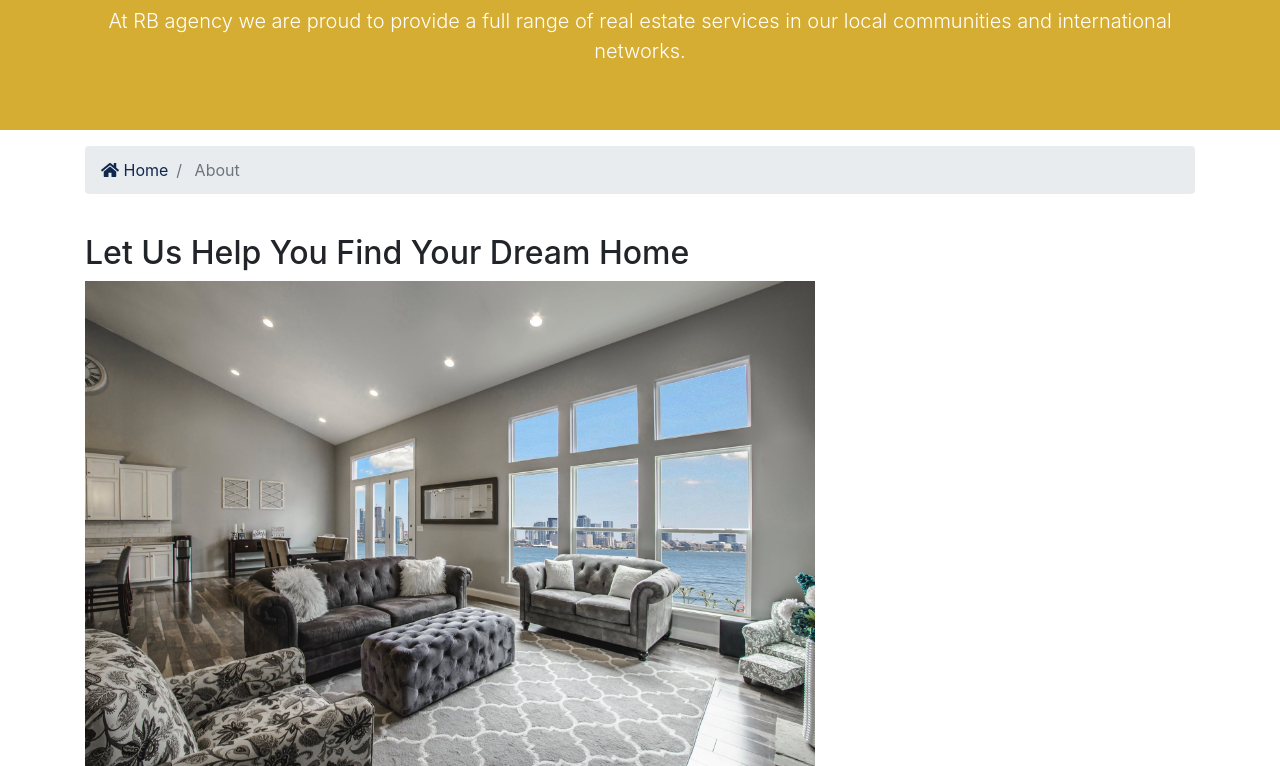
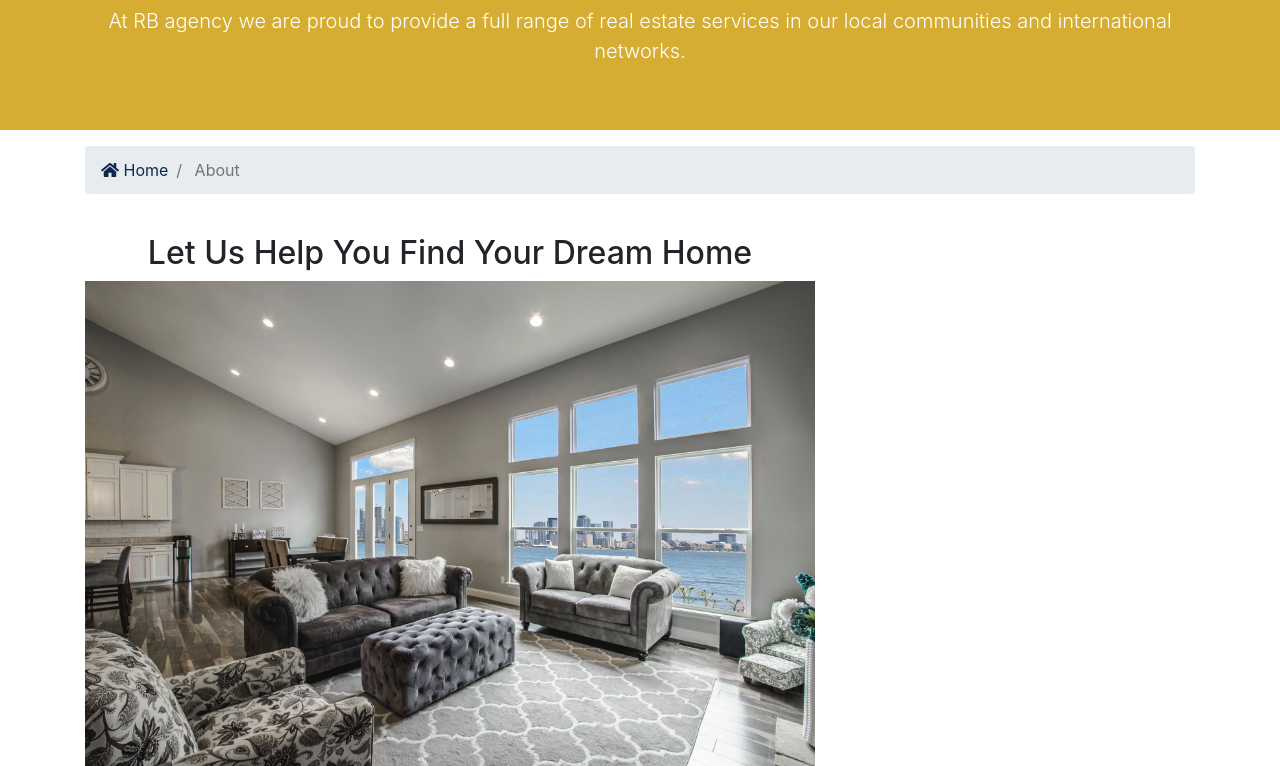
Before and after one commit to ryanbraving/Real_Estate_Project_Django_PostgreSQL, a Django app: page /about in a window 1280 px wide. Shown: the part 229-995 px from the top of the page. Run offline with Django 3.2, Linux system fonts and the light colour scheme; data that the repository does not hold is empty; some libraries are stand-ins or nearby versions.

Commit message:
about page modified

```diff
--- a/templates/pages/about.html
+++ b/templates/pages/about.html
@@ -36,7 +36,7 @@
   <div class="container">
     <div class="row">
       <div class="col-md-8">
-        <h2>Let Us Help You Find Your Dream Home</h2>
+        <h2 class="text-center">Let Us Help You Find Your Dream Home</h2>
         <!-- <p class="lead">Lorem ipsum dolor sit, amet consectetur adipisicing elit. Sunt, pariatur!</p> -->
         <img src="{% static 'img/about2.jpeg' %}" alt="">
         <p class="mt-4">Our award-winning brand, offices and team members are proud to be
@@ -50,10 +50,11 @@
       <div class="col-md-4">
         {% if mvp_realtors %}
         {% for realtor in mvp_realtors %}
+        <h2 class="text-center">Agent Of The Month</h2>
         <div class="card">
           <img class="card-img-top" src="{{ realtor.photo.url }}" alt="Seller of the month">
           <div class="card-body">
-            <h5 class="card-title">Agent Of The Month</h5>
+            <!-- <h5 class="card-title">Agent Of The Month</h5> -->
             <h6 class="text-warning">{{ realtor.name }}</h6>
             <p class="card-text">{{ realtor.description }}</p>
           </div>
```
Also changed, not shown: 2 other files.
